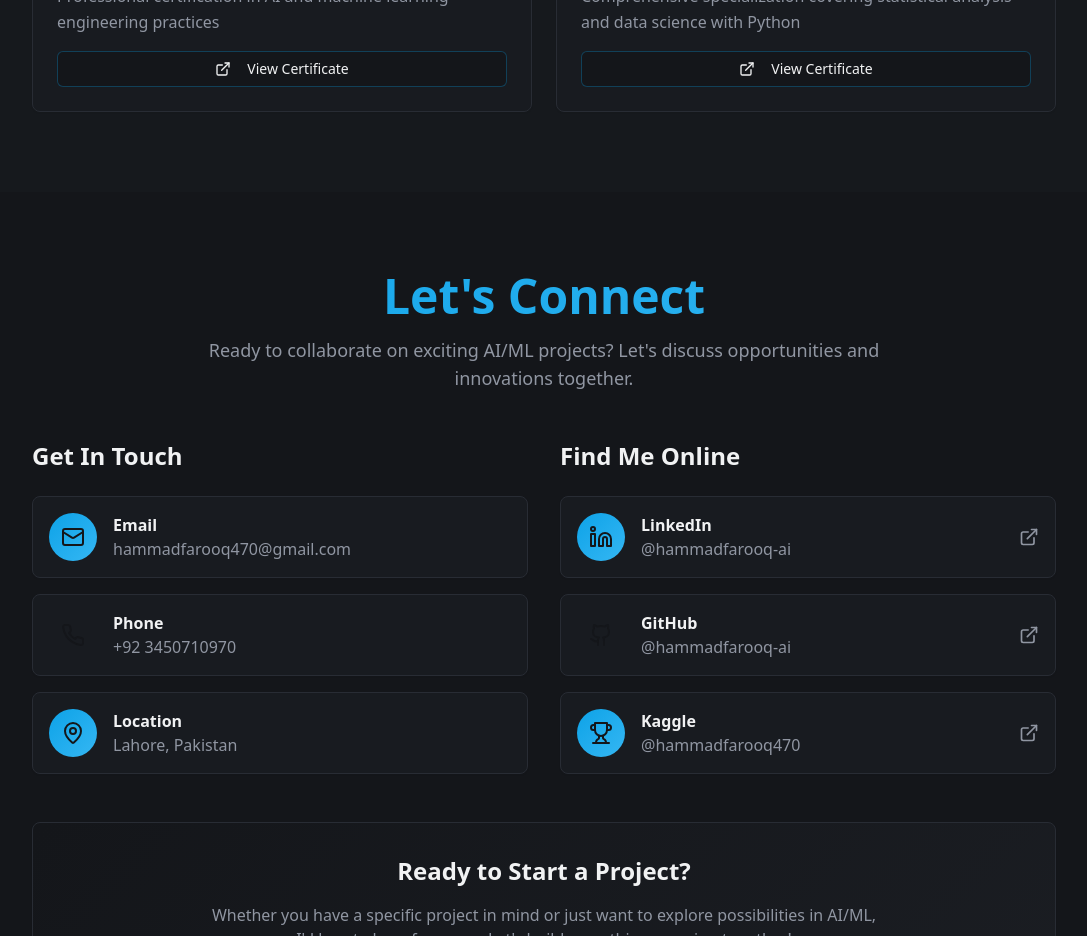
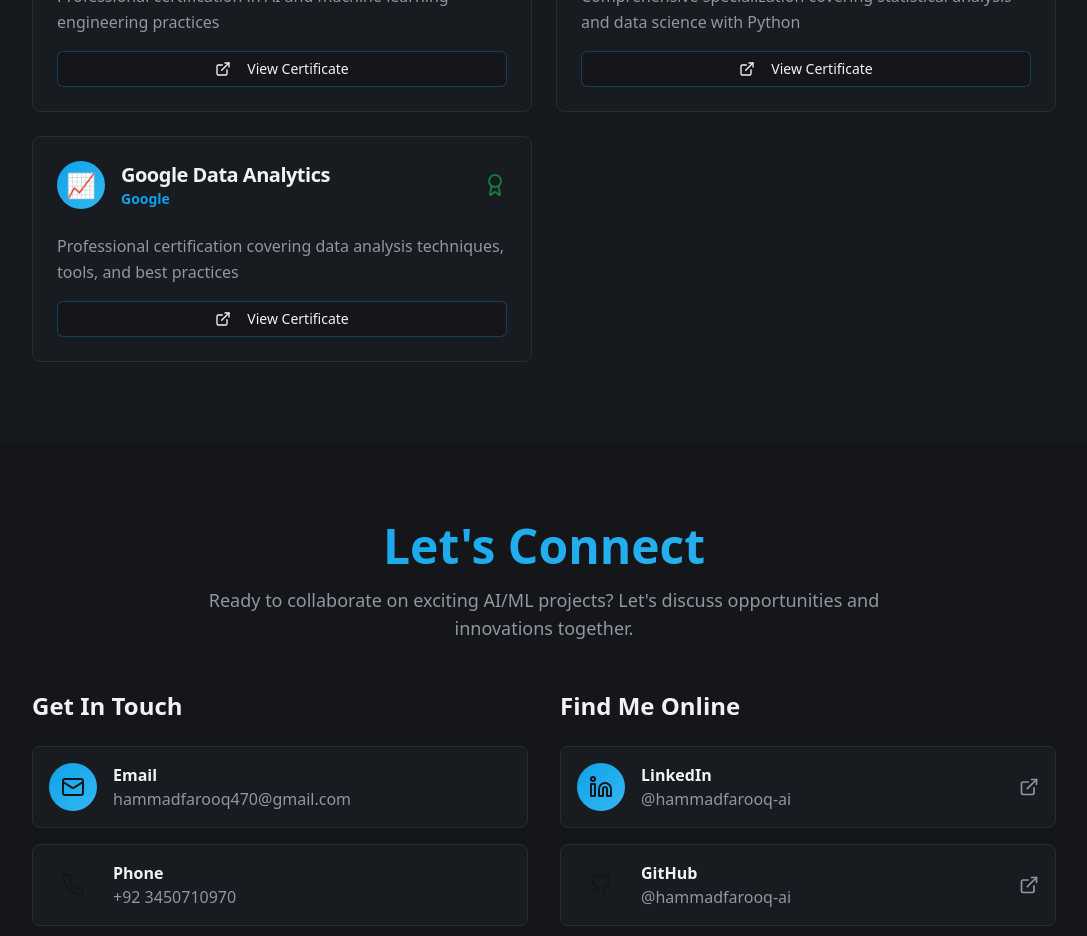
Before and after one commit to hammadfarooq-ai/hammad-farooq-portfolio, a React (Vite) app: page / in a window 1280 px wide. Shown: the part 3760-4696 px from the top of the page, without its empty margins (96-1183 px from the left). Built offline with nearby package versions, Linux system fonts and the light colour scheme.

Commit message:
Add Google Data Analytics certificate
Add Google Data Analytics certificate with its credential URL.

```diff
--- a/src/components/Certifications.tsx
+++ b/src/components/Certifications.tsx
@@ -50,6 +50,14 @@ const certifications = [
     icon: "📊",
     color: "accent",
     certificateUrl: "https://www.coursera.org/account/accomplishments/specialization/AXVDK22Y3XT4"
+  },
+  {
+    title: "Google Data Analytics",
+    issuer: "Google",
+    description: "Professional certification covering data analysis techniques, tools, and best practices",
+    icon: "📈",
+    color: "primary",
+    certificateUrl: "https://youtube.com/shorts/VDr08j2OlEM?si=E8Nl6Hip42GHiXfr"
   }
 ];
 
```
